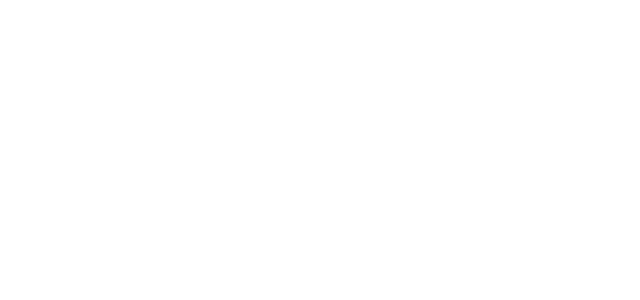
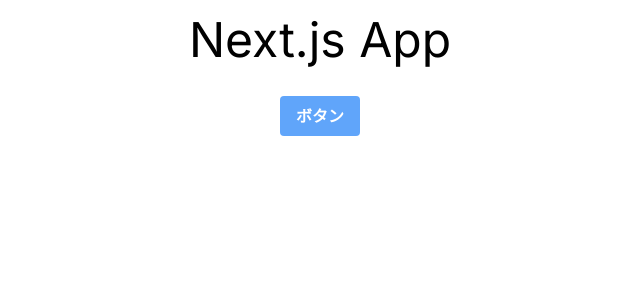
Before and after one commit to 75ks/next-storybook, a Next.js app: page / in a window 1280 px wide. Shown: the top 300 px of the page, without its empty margins (320-960 px from the left). Built offline with nearby package versions, Linux system fonts and the light colour scheme.

Commit message:
ボタン部品を作成

```diff
--- /dev/null
+++ b/app/components/CustomButton.tsx
@@ -0,0 +1,38 @@
+interface Props {
+  /** ボタンの文言 */
+  label: string;
+  /** 非活性にするか */
+  disabled?: boolean;
+  //** ボタンのサイズ */
+  size?: 'small' | 'medium' | 'large';
+  //** ボタンの色 */
+  color?: 'blue' | 'red' | 'green' | 'gray';
+  /** クリックイベント */
+  onClick?: () => void;
+}
+
+export const CustomButton: React.FC<Props> = (props: Props) => {
+  const sizeClasses = {
+    small: "px-2 py-1 text-sm",
+    medium: "px-4 py-2",
+    large: "px-6 py-3 text-lg",
+  };
+  const colorClasses = {
+    blue: "enabled:bg-blue-400 enabled:hover:bg-blue-300",
+    red: "enabled:bg-red-400 enabled:hover:bg-red-300",
+    green: "enabled:bg-green-400 enabled:hover:bg-green-300",
+    gray: "enabled:bg-gray-400 enabled:hover:bg-gray-300",
+  };
+
+  const sizeClass = props.size ? sizeClasses[props.size] : sizeClasses.medium;
+  const colorClass = props.color ? colorClasses[props.color] : colorClasses.blue;
+
+  return (
+    <button
+      className={`${sizeClass} ${colorClass} disabled:bg-gray-300 disabled:cursor-not-allowed text-white font-bold rounded`}
+      disabled={props.disabled}
+    >
+      { props.label }
+    </button>
+  )
+}
--- a/app/page.tsx
+++ b/app/page.tsx
@@ -1,6 +1,12 @@
+import { CustomButton } from "./components/CustomButton";
+
 export const Home: React.FC = () => {
   return (
     <div className="p-4">
+      <div className="pb-8 text-5xl text-center">Next.js App</div>
+      <div className="pb-8 text-center">
+        <CustomButton label="ボタン" />
+      </div>
     </div>
   )
 }
```
